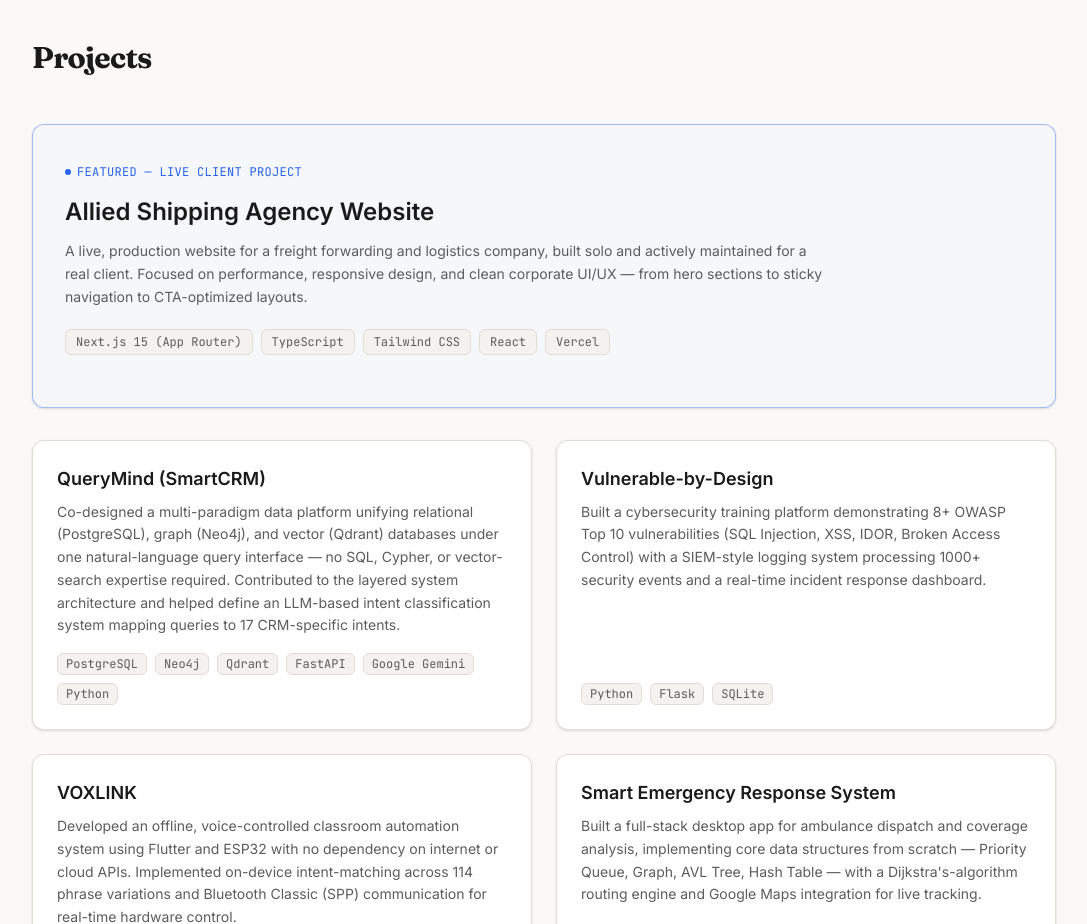
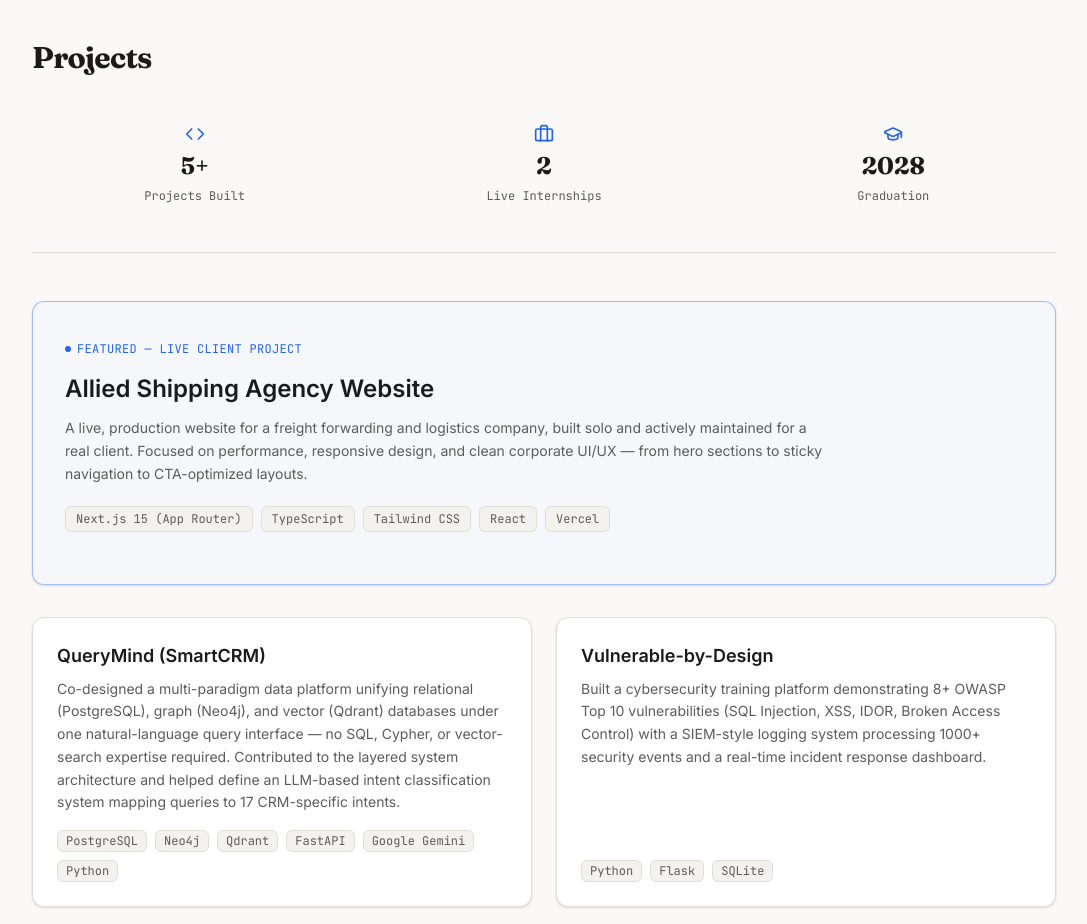
Before and after one commit to Mairaarshad19/Portfolio, a Next.js app: page / in a window 1280 px wide. Shown: the part 3320-4244 px from the top of the page, without its empty margins (96-1183 px from the left). Built offline with nearby package versions, Linux system fonts and the light colour scheme.

Commit message:
Subtle cursor-follow spotlight on Hero

```diff
--- a/src/components/Projects.tsx
+++ b/src/components/Projects.tsx
@@ -1,8 +1,9 @@
 "use client";
 
 import { projectsContent } from "@/data/portfolio-content";
-import { ExternalLink, GitBranch } from "lucide-react";
+import { ExternalLink, GitBranch, Code, Briefcase, GraduationCap } from "lucide-react";
 import { useScrollReveal } from "@/lib/useScrollReveal";
+import { useCountUp } from "@/lib/useCountUp";
 
 function ProjectCard({
   project,
@@ -121,6 +122,33 @@ function ProjectCard({
   );
 }
 
+function StatItem({
+  icon: Icon,
+  label,
+  count,
+  suffix = "",
+}: {
+  icon: React.ElementType;
+  label: string;
+  count: number;
+  suffix?: string;
+}) {
+  const { ref, display } = useCountUp({ end: count, suffix });
+
+  return (
+    <div className="flex flex-col items-center gap-1.5">
+      <Icon size={20} className="text-accent" />
+      <span
+        ref={ref}
+        className="text-2xl font-display font-bold text-fg tabular-nums"
+      >
+        {display}
+      </span>
+      <span className="text-xs text-fg-muted font-mono">{label}</span>
+    </div>
+  );
+}
+
 export default function Projects() {
   const { ref, revealed } = useScrollReveal();
   const featured = projectsContent.find((p) => p.featured);
@@ -136,6 +164,13 @@ export default function Projects() {
           Projects
         </h2>
 
+        {/* Stats row — counts up on scroll into view */}
+        <div className="grid grid-cols-3 gap-6 mb-12 pb-12 border-b border-border">
+          <StatItem icon={Code} label="Projects Built" count={5} suffix="+" />
+          <StatItem icon={Briefcase} label="Live Internships" count={2} />
+          <StatItem icon={GraduationCap} label="Graduation" count={2028} />
+        </div>
+
         <div className="space-y-8">
           {featured && <ProjectCard project={featured} featured />}
 
--- /dev/null
+++ b/src/lib/useCountUp.ts
@@ -0,0 +1,65 @@
+"use client";
+
+import { useEffect, useRef, useState } from "react";
+
+interface UseCountUpOptions {
+  end: number;
+  duration?: number;
+  suffix?: string;
+  threshold?: number;
+}
+
+export function useCountUp({
+  end,
+  duration = 1500,
+  suffix = "",
+  threshold = 0.1,
+}: UseCountUpOptions) {
+  const ref = useRef<HTMLSpanElement>(null);
+  const [revealed, setRevealed] = useState(false);
+  const [count, setCount] = useState(0);
+
+  useEffect(() => {
+    const el = ref.current;
+    if (!el || revealed) return;
+
+    const observer = new IntersectionObserver(
+      ([entry]) => {
+        if (entry.isIntersecting) {
+          setRevealed(true);
+          observer.unobserve(el);
+        }
+      },
+      { threshold }
+    );
+
+    observer.observe(el);
+    return () => observer.disconnect();
+  }, [threshold, revealed]);
+
+  useEffect(() => {
+    if (!revealed) return;
+
+    let startTime: number | null = null;
+    let rafId: number;
+
+    function animate(now: number) {
+      if (startTime === null) startTime = now;
+      const elapsed = now - startTime;
+      const progress = Math.min(elapsed / duration, 1);
+
+      // Ease-out cubic for a smooth deceleration
+      const eased = 1 - Math.pow(1 - progress, 3);
+      setCount(Math.round(eased * end));
+
+      if (progress < 1) {
+        rafId = requestAnimationFrame(animate);
+      }
+    }
+
+    rafId = requestAnimationFrame(animate);
+    return () => cancelAnimationFrame(rafId);
+  }, [revealed, end, duration]);
+
+  return { ref, count, revealed, display: `${count}${suffix}` };
+}
```
